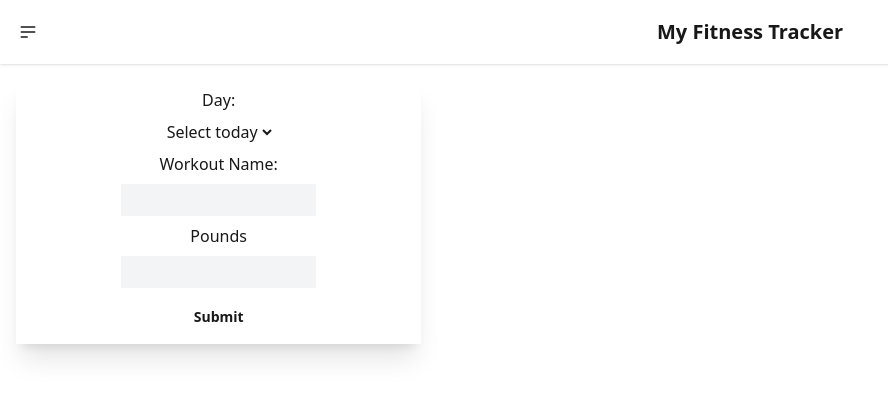
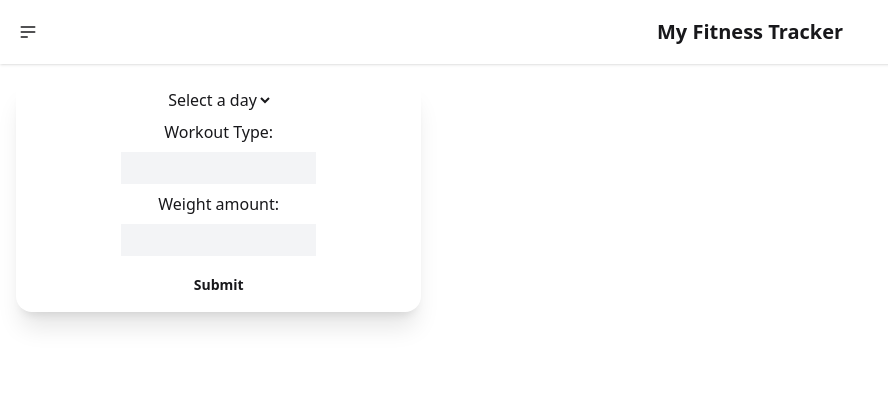
Before and after one commit to JGuzman87/fitness-tracker-app, a Next.js app: page /workouts in a window 1280 px wide. Shown: the top 398 px of the page, without its empty margins (0-888 px from the left). Built offline with nearby package versions, Linux system fonts and the light colour scheme.

Commit message:
fixed styling on card

```diff
--- a/src/components/WeekCards.jsx
+++ b/src/components/WeekCards.jsx
@@ -5,15 +5,15 @@ const WeekCards = ({ workouts, deleteHandler }) => {
         workouts.map((workout) => (
           <div
             key={workout.id}
-            className="card-body text-center text-lg shadow-2xl bg-white p-2"
+            className="card-body text-center text-lg shadow-2xl bg-white p-2  rounded-2xl"
           >
             <button
-              className="btn btn-error w-fit hover:bg-red-600"
+              className="btn btn-ghost w-fit hover:bg-red-300 hover:text-white rounded-lg"
               onClick={() => deleteHandler(workout.id)}
             >
               X
             </button>
-            <p className="font-bold">{workout.day.toUpperCase()}</p>
+            <p className="font-bold capitalize">{workout.day}</p>
             <p>Workout Name: {workout.name} </p>
             <p>Weight: {parseFloat(workout.pounds) || 0}</p>
           </div>
--- a/src/components/WorkoutForm.jsx
+++ b/src/components/WorkoutForm.jsx
@@ -30,19 +30,19 @@ const WorkoutForm = ({ stored }) => {
 
   return (
     <form
-      className="flex flex-col justify-center items-center gap-2 p-2 shadow-xl"
+      className="flex flex-col justify-center items-center gap-2 p-2 shadow-xl rounded-2xl"
       onSubmit={handleSubmit}
     >
-      <label htmlFor="day">Day:</label>
+
       <select value={formData.day} name="day" onChange={handleChange} required>
-        <option value={""}>Select today</option>
+        <option value={""}>Select a day</option>
         {daysOfWeek.map((day) => (
           <option key={day} value={day.toLocaleLowerCase()}>
             {day}
           </option>
         ))}
       </select>
-      <label htmlFor="name">Workout Name: </label>
+      <label htmlFor="name">Workout Type: </label>
       <input
         className="bg-gray-100 w-1/2 p-1"
         type="text"
@@ -51,7 +51,7 @@ const WorkoutForm = ({ stored }) => {
         onChange={handleChange}
         required
       />
-      <label htmlFor="punds">Pounds </label>
+      <label htmlFor="punds">Weight amount: </label>
       <input
         className="bg-gray-100 w-1/2 p-1"
         type="text"
```
